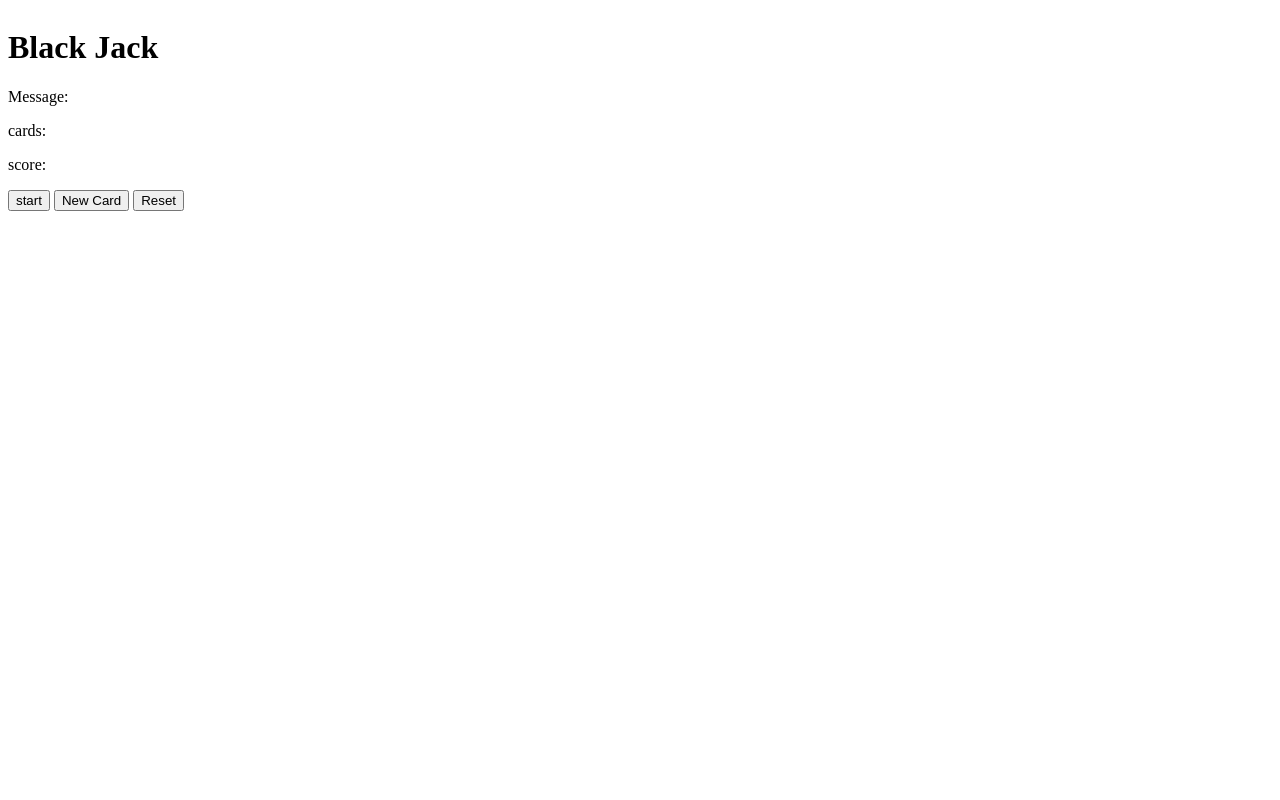
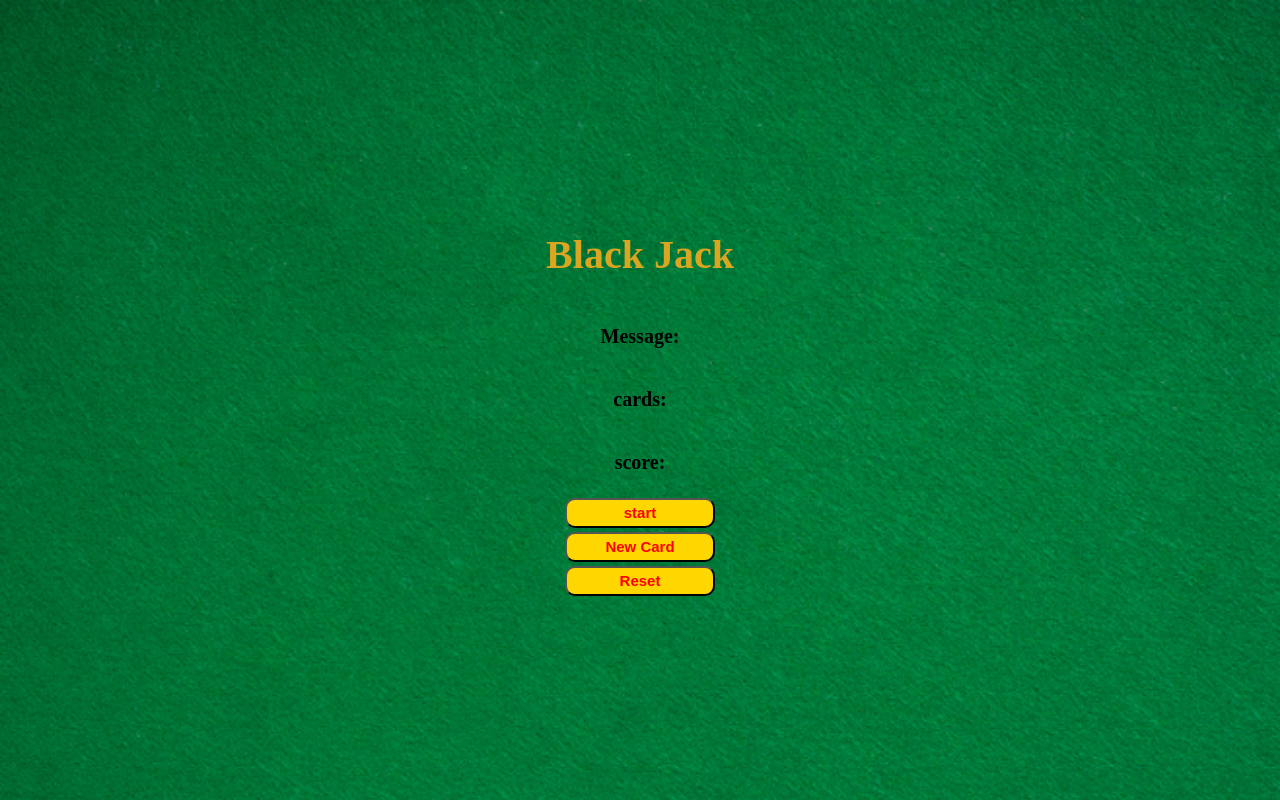
Before and after one commit to adityasaivit/BlackJack, a plain HTML site: page index.html in a window 1280 px wide. Drawn offline with Linux system fonts and the light colour scheme.

Commit message:
Update style.css

```diff
--- a/style.css
+++ b/style.css
@@ -1,7 +1,35 @@
-body{
+.outer{
     display:flex;
     flex-direction:column;
     height:50%;
     width:50%;
-    justify-
+    align-items:center;
+
+
 }
+button{
+    width:150px;
+    height:30px;
+    margin-top:4px;
+    border-radius:10px;
+    background-color:gold;;
+    color:red;
+    font-weight:bold;
+    font-size:15px;
+
+
+
+}
+h1{
+    color:goldenrod;
+
+}
+body{
+    display:flex;
+    justify-content:center;
+    align-items:center;
+    font-weight:bold;
+    font-size:20px;
+    background:url("table.png");
+    background-size:cover;
+}
```
